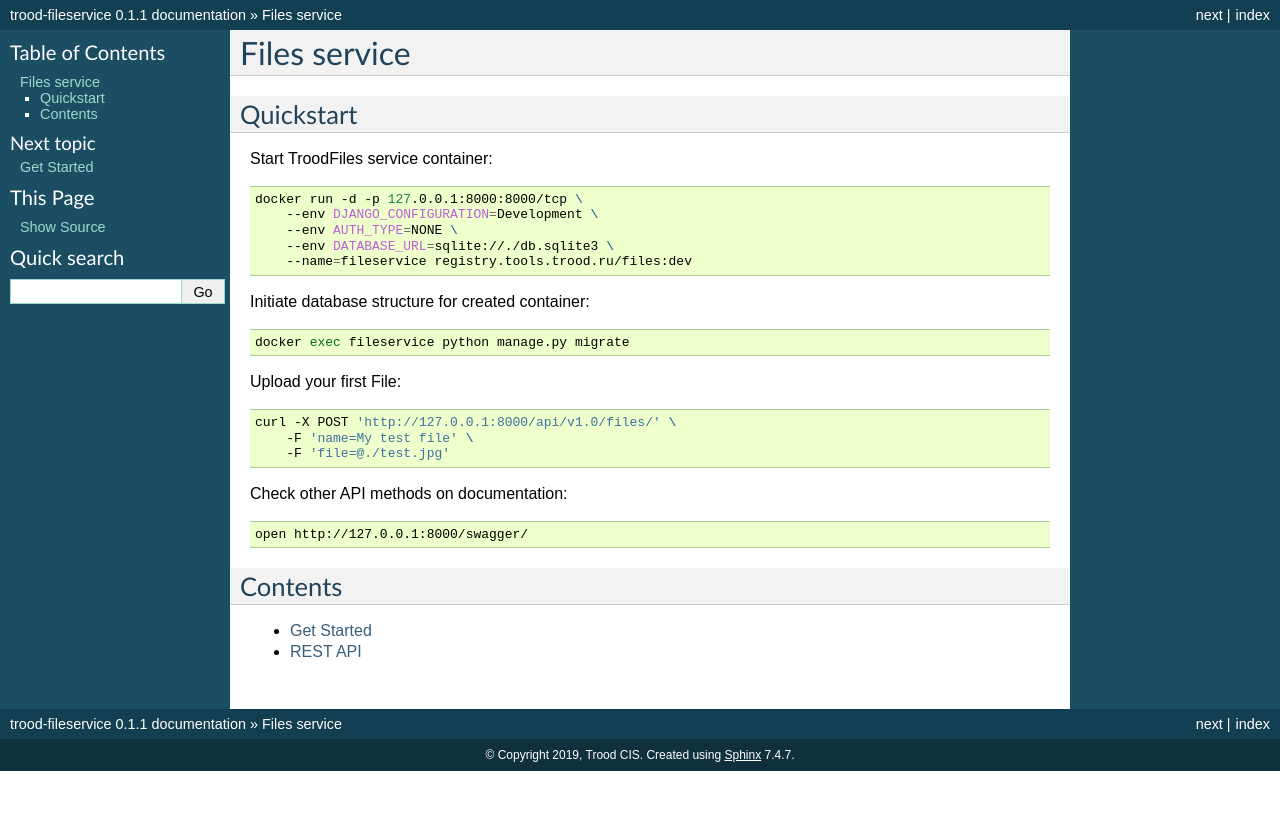
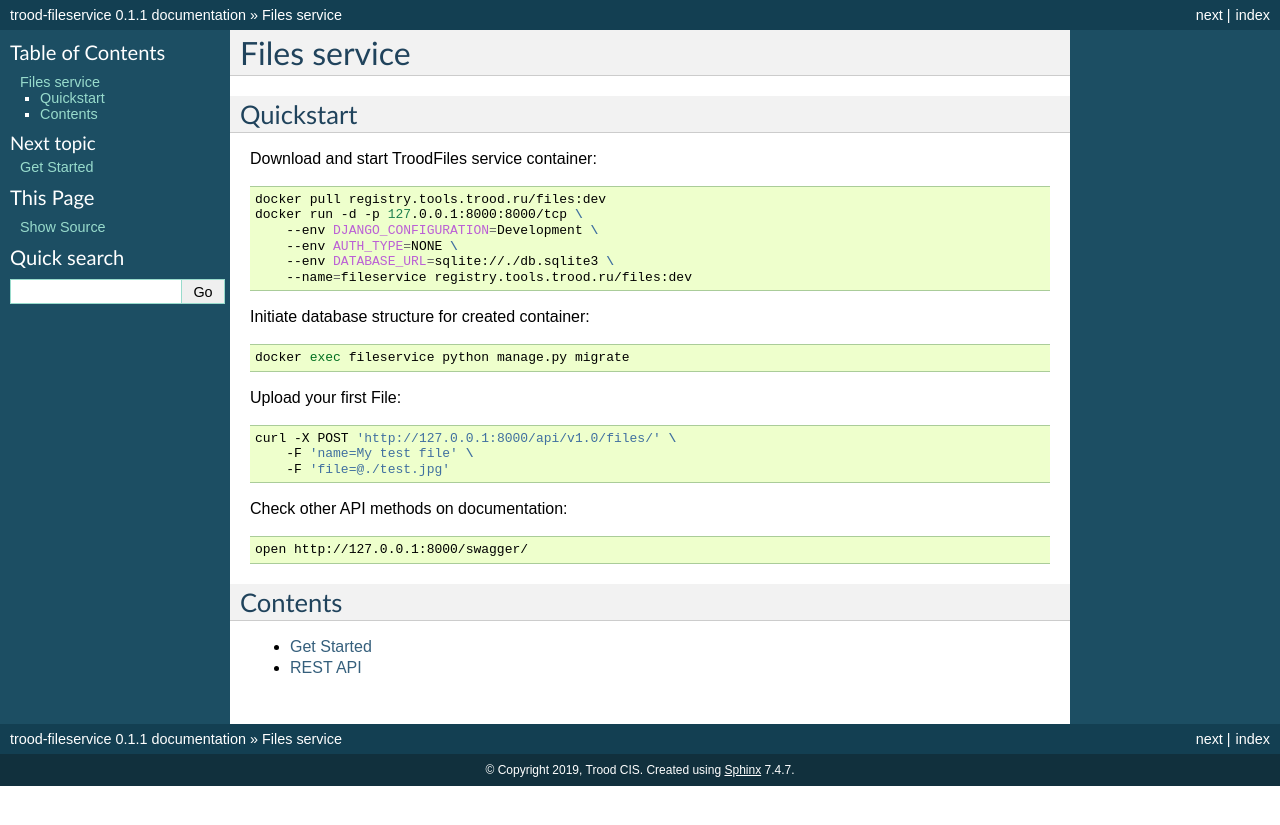
Before and after one commit to TroodInc/trood-fileservice, a Sphinx documentation site: the page built from docs/index.rst, in a window 1280 px wide. Shown: the top 825 px of the page. Built offline with Sphinx 7.4.7, drawn with Linux system fonts in a browser that asks for light colours; pages that are not in the unit, such as notebooks, are missing from menus.

Commit message:
pull command added for quickstart

```diff
--- a/docs/index.rst
+++ b/docs/index.rst
@@ -6,10 +6,11 @@ Files service
 Quickstart
 ----------
 
-Start TroodFiles service container:
+Download and start TroodFiles service container:
 
 .. code-block:: bash
 
+    docker pull registry.tools.trood.ru/files:dev
     docker run -d -p 127.0.0.1:8000:8000/tcp \
         --env DJANGO_CONFIGURATION=Development \
         --env AUTH_TYPE=NONE \
```
